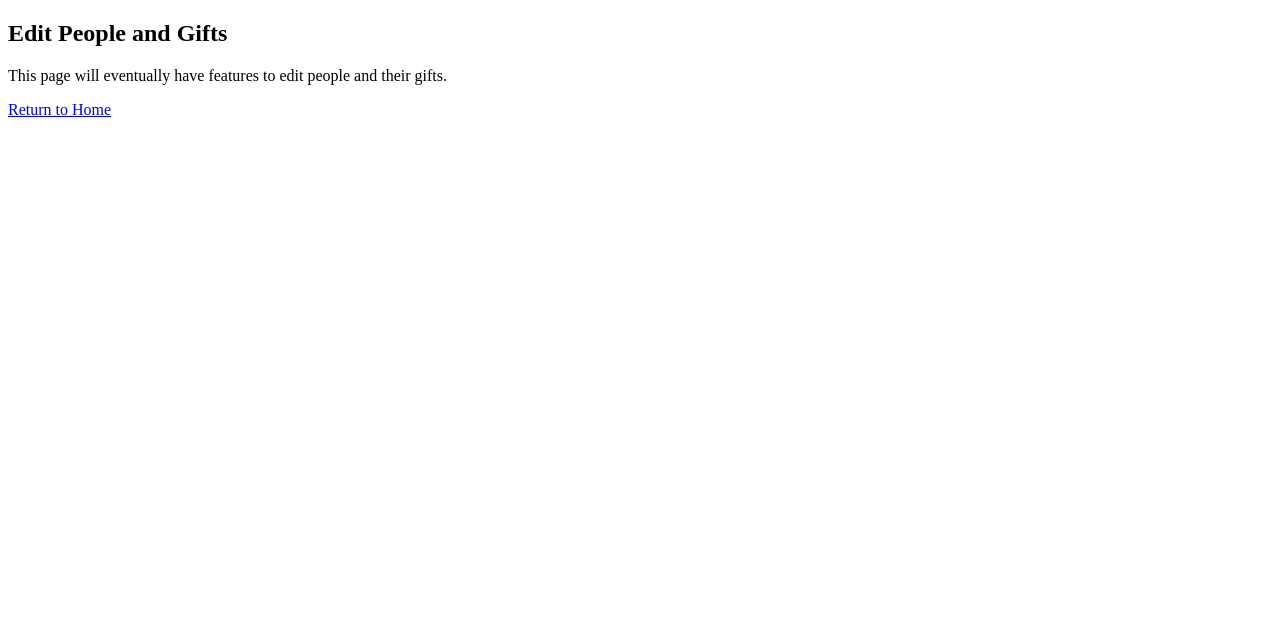
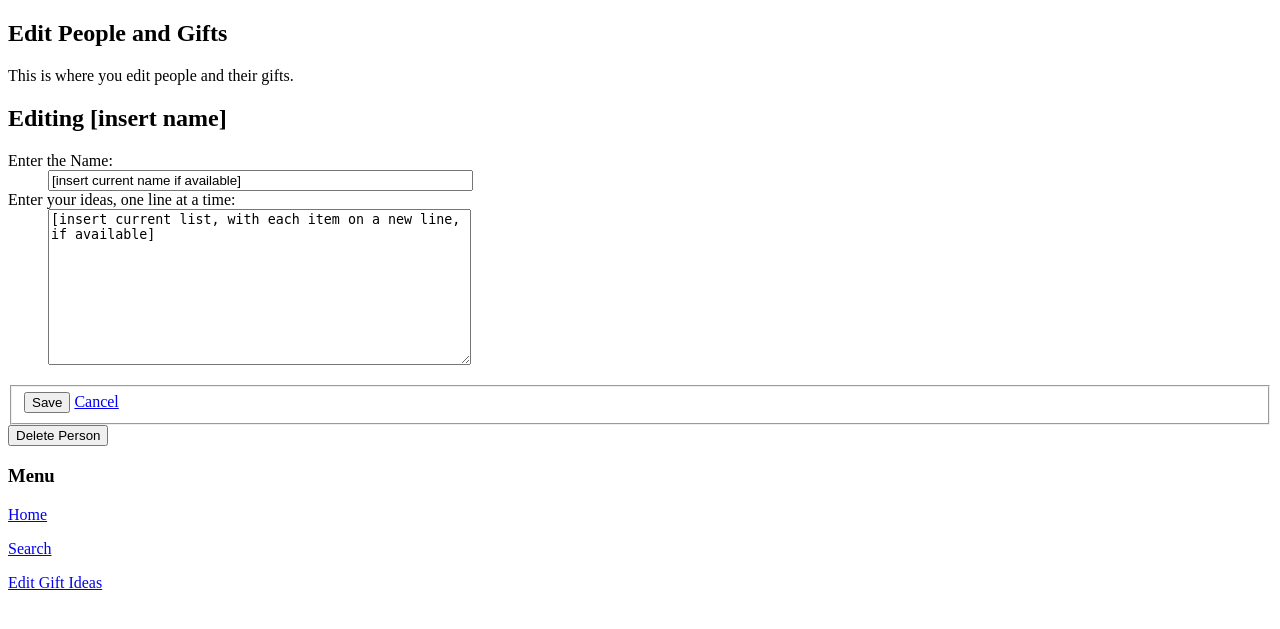
Before and after one commit to c-lamar-fullmer/gift-idea-tracker, a Flask app: page /edit_person in a window 1280 px wide. Shown: the top 629 px of the page. Run offline with Flask 3, Linux system fonts and the light colour scheme.

Commit message:
Prepped edit_person.html pre-sessions

```diff
--- a/gift-ideas/app.py
+++ b/gift-ideas/app.py
@@ -40,10 +40,18 @@ def search():
     results = search_matching(query)
     return render_template('search.html', query=query, results=results)
 
-# Define the missing 'edit_page' route (for now, it just redirects to home)
 @app.route("/edit_person")
 def edit_person():
-    return render_template('edit_person.html') # You'll need to create this template
+    return render_template('edit_person.html')
+
+@app.route("/edit_person", methods=["POST"])
+def delete_person():
+    return redirect(url_for('edit_person'))
+
+@app.route("/edit_person", methods=["POST"])
+def update_person():
+    return redirect(url_for('edit_person'))
+
 
 @app.errorhandler(404)
 def page_not_found(error):
--- a/gift-ideas/templates/edit_person.html
+++ b/gift-ideas/templates/edit_person.html
@@ -2,6 +2,44 @@
 
 {% block content %}
 <h2>Edit People and Gifts</h2>
-<p>This page will eventually have features to edit people and their gifts.</p>
-<p><a href="{{ url_for('home') }}">Return to Home</a></p>
+<p>This is where you edit people and their gifts.</p>
+
+<section id="todos">
+    <header>
+        <h2>Editing [insert name]</h2>
+    </header>
+</section>
+
+<div>
+<form action="{{ url_for('update_person') }}" method="post">
+    <dl>
+        <dt>
+            <label for="name">Enter the Name:</label>
+        </dt>
+        <dd>
+            <input type="text" name="name" placeholder="Name"
+                value="[insert current name if available]" size="50">
+        </dd>
+
+        <dt>
+            <label for="gifts">Enter your ideas, one line at a time:</label>
+        </dt>
+        <dd>
+            <textarea name="gifts" placeholder="Add your list here" rows="10"
+            cols="50">[insert current list, with each item on a new line, if available]
+            </textarea>
+        </dd>
+    </dl>
+    <fieldset>
+        <input type="submit" value="Save">
+        <a href="{{ url_for('home') }}">Cancel</a>
+    </fieldset>
+</form>
+</div>
+
+<div>
+<form action="{{ url_for('delete_person') }}" method="post">
+    <button type="submit">Delete Person</button>
+</form>
+</div>
 {% endblock %}
--- a/gift-ideas/templates/home.html
+++ b/gift-ideas/templates/home.html
@@ -9,6 +9,4 @@
     </li>
     {% endfor %}
 </ul>
-<p><a href="{{ url_for('search') }}">Search for a gift</a></p>
-<p><a href="{{ url_for('edit_person') }}">Edit People and Gifts</a></p>
 {% endblock %}
--- a/gift-ideas/templates/layout.html
+++ b/gift-ideas/templates/layout.html
@@ -11,5 +11,11 @@
   <div>
     {% block content %}{% endblock %}
   </div>
+  <div>
+    <h3>Menu</h3>
+    <p><a href="{{ url_for('home') }}">Home</a></p>
+    <p><a href="{{ url_for('search') }}">Search</a></p>
+    <p><a href="{{ url_for('edit_person') }}">Edit Gift Ideas</a></p>
+  </div>
 </body>
 </html>
--- a/gift-ideas/templates/name.html
+++ b/gift-ideas/templates/name.html
@@ -11,8 +11,4 @@
     </li>
   </ul>
 </div>
-<div>
-  <p><a href="{{ url_for('home') }}">Return to Home</a></p>
-  <p><a href="{{ url_for('search') }}">Search for item</a></p>
-</div>
 {% endblock %}
--- a/gift-ideas/templates/search.html
+++ b/gift-ideas/templates/search.html
@@ -7,9 +7,6 @@
   <input name="query" value="{{ query }}"/>
   <button type="submit">Search</button>
 </form>
-<div>
-  <p><a href="{{ url_for('home') }}">Return to Home</a></p>
-</div>
 
 {% if query %}
   {% if results | length == 0 %}
```
